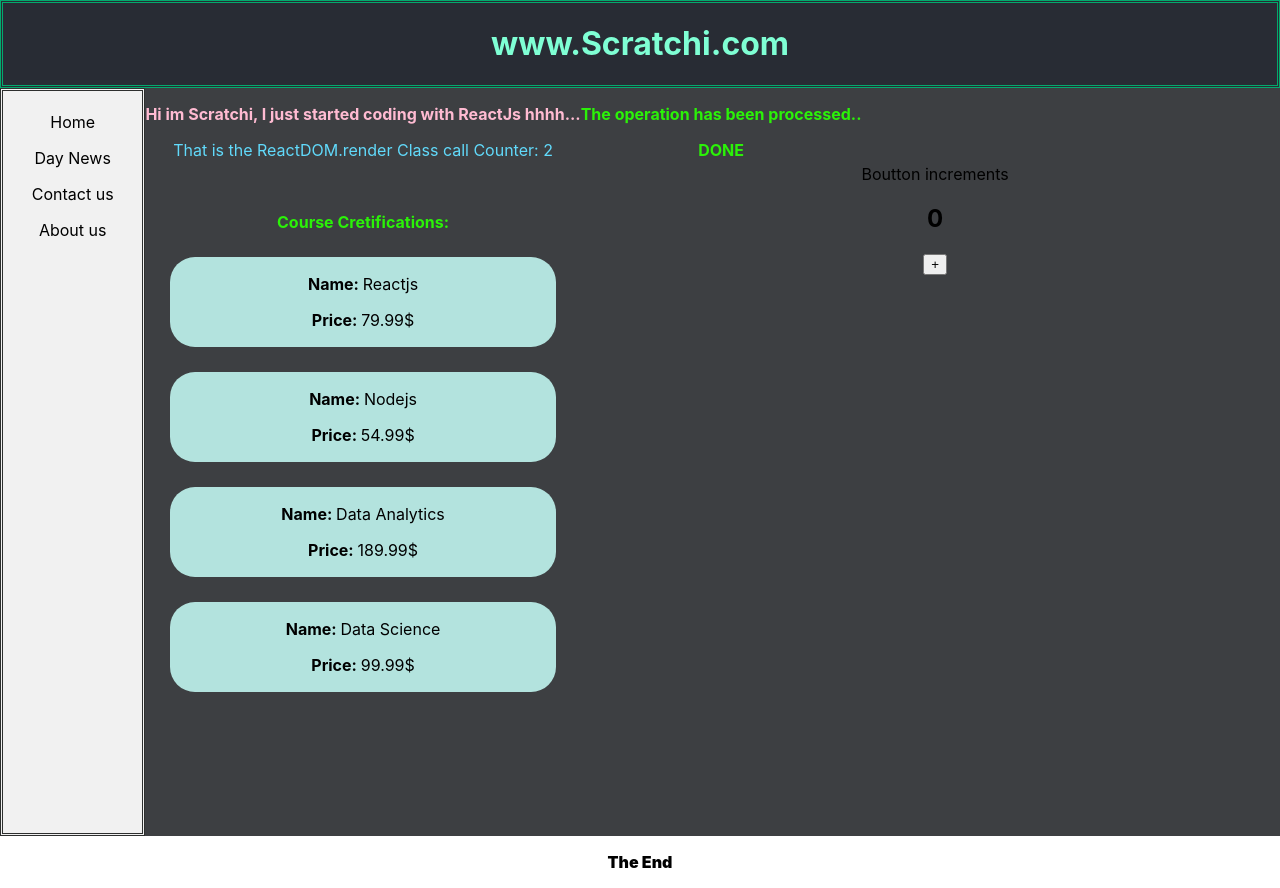
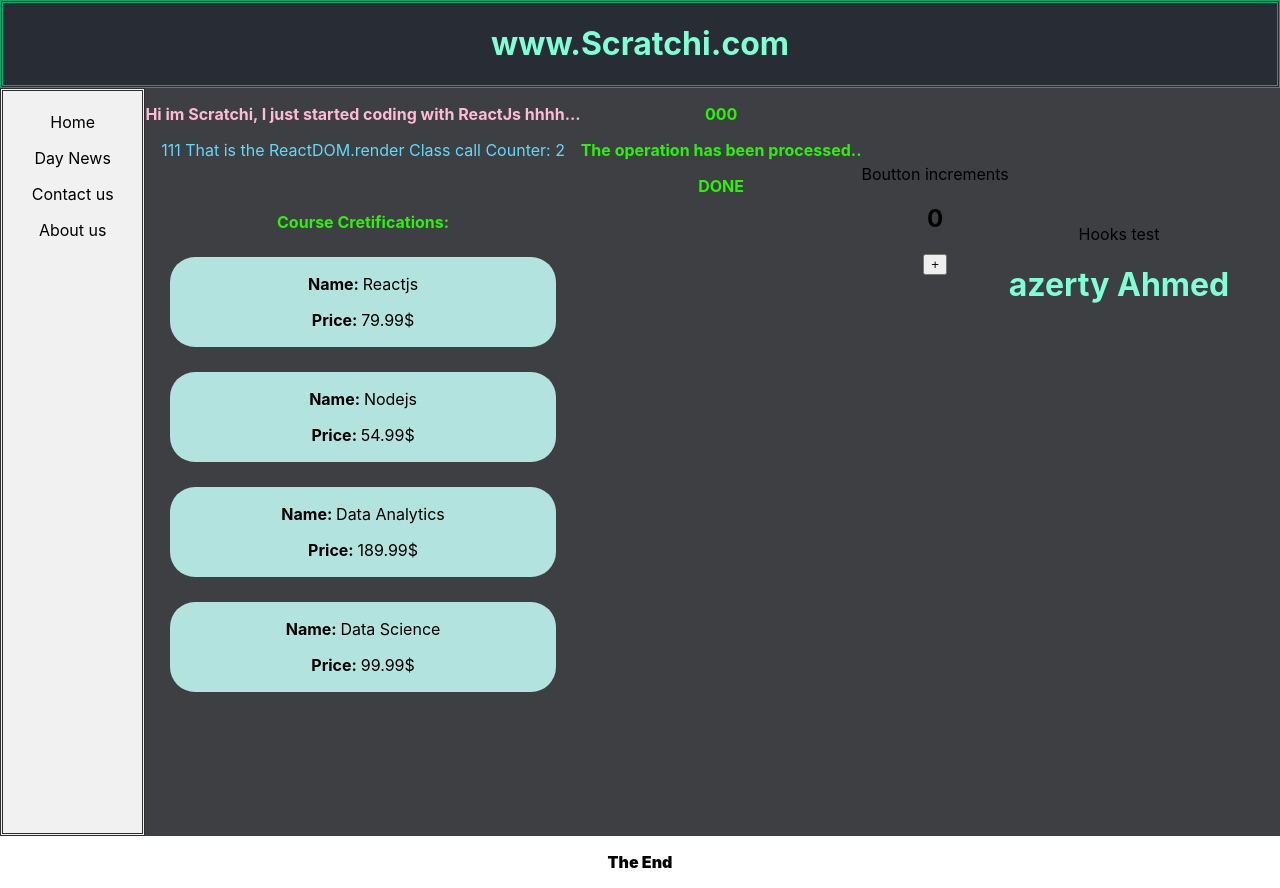
Before and after one commit to CHAKFI/ReactJs-Certif, a React (Create React App) app: page / in a window 1280 px wide. Built offline with nearby package versions, Linux system fonts and the light colour scheme.

Commit message:
using the useState Hooks

```diff
--- a/src/App.js
+++ b/src/App.js
@@ -1,7 +1,7 @@
 import React from 'react';
 import './App.css';
 import {Att3, Info, Pass_data, Counter} from'./Classes';
-import {Att1, Att2, Item} from'./Functions';
+import {Att1, Att2, Item, Namey} from'./Functions';
 
 let counter = 0;
 
@@ -28,7 +28,7 @@ function App() {
           <p id="hi">
             Hi im Scratchi, I just started coding with ReactJs hhhh...
           </p>
-          <p id="mssg">{<Info />} {counter}</p><br/>
+          <p id="mssg">111 <Info /> {counter}</p><br/>
           <p id="p1"> Course Cretifications:</p>
           <p>{<Item name="Reactjs" price="79.99$"/>}</p>
           <p>{<Item name="Nodejs" price="54.99$"/>}</p>
@@ -37,13 +37,19 @@ function App() {
         </div>
 
         <div>
-          <p id="p1">{<Pass_data />}</p>
+          <p id="p1">000<Pass_data /></p>
         </div>
 
         <div>
           <br/><br/><br/>
           <p>Boutton increments</p>
           <Counter/>
+        </div>
+
+        <div>
+          <br/><br/><br/><br/><br/><br/>
+          <p>Hooks test</p>
+          <Namey/>
         </div>
 
       </header>
--- a/src/Functions.js
+++ b/src/Functions.js
@@ -1,4 +1,4 @@
-import React from 'react';
+import React, {useState} from 'react';
 
 // Property Function 1
 export function Att1(props){
@@ -19,3 +19,8 @@ export function Item(props){
       </div>
       );
   }
+
+  export function Namey(){
+    const [name, setName] = useState("Ahmed");
+    return <h1>azerty {name}</h1>
+  }
```
